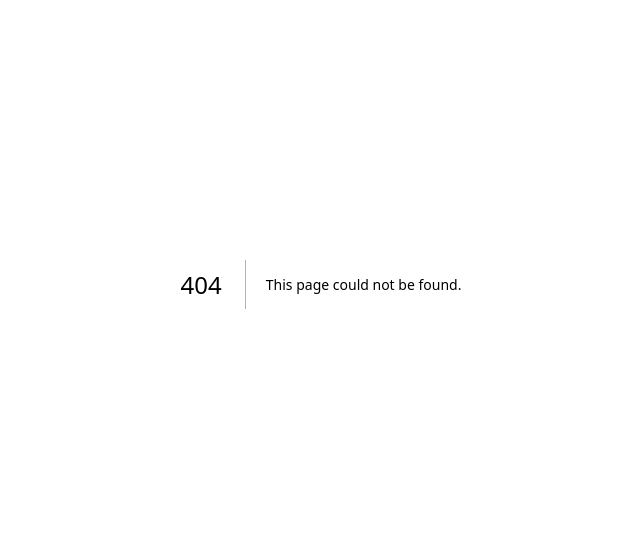
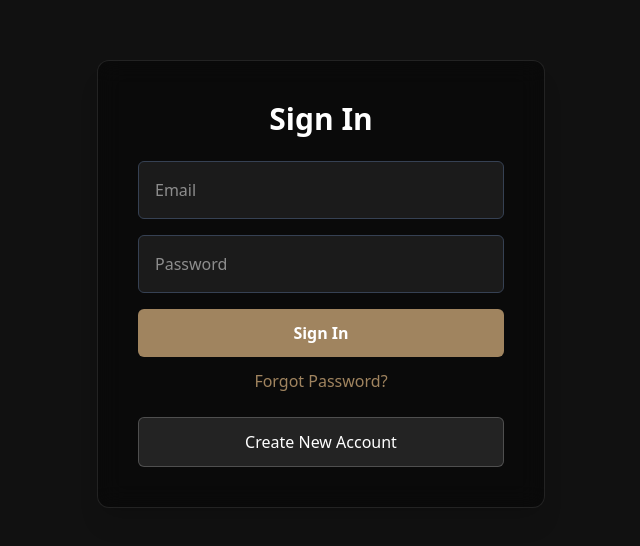
Before and after one commit to soniya-kolvekar/resturant-replica, a Next.js app: page /SignIn in a window 1280 px wide. Before the commit this address had no page. Shown: the part 116-662 px from the top of the page, without its empty margins (319-959 px from the left). Built offline with nearby package versions, Linux system fonts and the light colour scheme; no server answers.

Commit message:
firebase logic added to access it checkout /login no restriction logic to protect the actal replica page

```diff
--- /dev/null
+++ b/app/SignIn/page.js
@@ -0,0 +1,71 @@
+"use client";
+import { useState } from "react";
+import { login, resetEmail } from "../core/auth";
+import { useRouter } from "next/navigation";
+
+export default function SignInPage() {
+  const router = useRouter();
+  const [email, setEmail] = useState("");
+  const [password, setPassword] = useState("");
+
+  async function handleLogin() {
+    if (!email || !password) return alert("Enter details");
+
+    let res = await login(email, password);
+    if (res?.user) {
+      alert("Login Successful!");
+      router.push("/");
+    }
+  }
+
+  return (
+    <div className="min-h-screen w-full bg-[#111] text-white flex flex-col justify-center items-center px-4">
+      <div className="bg-black/40 backdrop-blur-md p-10 rounded-xl shadow-xl max-w-md w-full border border-white/10">
+
+        <h1 className="text-3xl font-bold text-center mb-6">
+          Sign In
+        </h1>
+
+        <input
+          type="email"
+          placeholder="Email"
+          className="w-full p-4 mb-4 rounded-md bg-[#1b1b1b] text-white border border-gray-700 focus:outline-none focus:ring-2 focus:ring-[#A0845F]"
+          value={email}
+          onChange={(e) => setEmail(e.target.value)}
+        />
+
+        <input
+          type="password"
+          placeholder="Password"
+          className="w-full p-4 mb-4 rounded-md bg-[#1b1b1b] text-white border border-gray-700 focus:outline-none focus:ring-2 focus:ring-[#A0845F]"
+          value={password}
+          onChange={(e) => setPassword(e.target.value)}
+        />
+
+        <button
+          onClick={handleLogin}
+          className="w-full bg-[#A0845F] py-3 rounded-md font-semibold hover:bg-[#8D7654] transition"
+        >
+          Sign In
+        </button>
+
+        <button
+          onClick={() => {
+            resetEmail(email);
+            alert("Reset email sent");
+          }}
+          className="w-full mt-3 text-[#A0845F] hover:text-white transition"
+        >
+          Forgot Password?
+        </button>
+
+        <button
+          onClick={() => router.push("/login")}
+          className="w-full mt-6 bg-white/10 border border-white/20 py-3 rounded-md hover:bg-white/20 transition"
+        >
+          Create New Account
+        </button>
+      </div>
+    </div>
+  );
+}
--- /dev/null
+++ b/app/core/auth.js
@@ -0,0 +1,44 @@
+import {auth} from "./firebase";
+import {
+  createUserWithEmailAndPassword,
+  signInWithEmailAndPassword,
+  signOut,
+  sendPasswordResetEmail,
+  sendEmailVerification
+} from "firebase/auth";
+
+export async function createAccount(email, password) {
+  try {
+    let result = await createUserWithEmailAndPassword(auth,email, password);
+    await sendEmailVerification(result.user)
+    return result;
+  } catch (error) {
+    console.log(error);
+  }
+}
+
+export async function login(email, password) {
+     try {
+    let result = await signInWithEmailAndPassword(auth,email, password);
+    return result;
+  } catch (error) {
+    console.log(error);
+  }
+}
+
+export async function logout() {
+  try {
+    await signOut(auth);
+    console.log("User signed out successfully");
+    return true;
+  } catch (error) {
+    console.error("Logout failed:", error.message);
+    alert("Logout failed: " + error.message);
+    return false;
+  }
+}
+
+
+export async function resetEmail(email){
+    return await sendPasswordResetEmail(auth,email)
+}
--- /dev/null
+++ b/app/core/firebase.js
@@ -0,0 +1,18 @@
+
+import { initializeApp } from "firebase/app";
+import { getAuth } from "firebase/auth";
+import { getFirestore } from "firebase/firestore";
+
+const firebaseConfig = {
+  apiKey: process.env.NEXT_PUBLIC_FIREBASE_API_KEY,
+  authDomain: process.env.NEXT_PUBLIC_FIREBASE_AUTH_DOMAIN,
+  projectId: process.env.NEXT_PUBLIC_FIREBASE_PROJECT_ID,
+  storageBucket: process.env.NEXT_PUBLIC_FIREBASE_STORAGE_BUCKET,
+  messagingSenderId: process.env.NEXT_PUBLIC_FIREBASE_MESSAGING_SENDER_ID,
+  appId: process.env.NEXT_PUBLIC_FIREBASE_APP_ID,
+};
+
+const app = initializeApp(firebaseConfig);
+
+export const auth = getAuth(app);
+export const db = getFirestore(app);
--- /dev/null
+++ b/app/login/page.js
@@ -0,0 +1,73 @@
+"use client";
+import { useState } from "react";
+import { createAccount, resetEmail } from "../core/auth";
+import { useRouter } from "next/navigation";
+
+export default function LoginPage() {
+  const router = useRouter();
+  const [email, setEmail] = useState("");
+  const [password, setPassword] = useState("");
+
+  async function handleSignup() {
+    if (!email || !password) return alert("Enter email and password");
+
+    let res = await createAccount(email, password);
+
+    if (res?.user) {
+      alert("Account created! Verification mail sent.");
+      router.push("/SignIn");
+    }
+  }
+
+  return (
+    <div className="min-h-screen w-full bg-[#111] text-white flex flex-col justify-center items-center px-4">
+      <div className="bg-black/40 backdrop-blur-md p-10 rounded-xl shadow-xl max-w-md w-full border border-white/10">
+
+        <h1 className="text-3xl font-bold text-center mb-6">
+          Create Account
+        </h1>
+
+        <input
+          type="email"
+          placeholder="Email"
+          className="w-full p-4 mb-4 rounded-md bg-[#1b1b1b] text-white border border-gray-700 focus:outline-none focus:ring-2 focus:ring-[#A0845F]"
+          value={email}
+          onChange={(e) => setEmail(e.target.value)}
+        />
+
+        <input
+          type="password"
+          placeholder="Password"
+          className="w-full p-4 mb-4 rounded-md bg-[#1b1b1b] text-white border border-gray-700 focus:outline-none focus:ring-2 focus:ring-[#A0845F]"
+          value={password}
+          onChange={(e) => setPassword(e.target.value)}
+        />
+
+        <button
+          onClick={handleSignup}
+          className="w-full bg-[#A0845F] py-3 rounded-md font-semibold hover:bg-[#8D7654] transition"
+        >
+          Sign Up
+        </button>
+
+        <button
+          onClick={() => {
+            if (!email) return alert("Enter email first!");
+            resetEmail(email);
+            alert("Password reset email sent!");
+          }}
+          className="w-full mt-3 text-[#A0845F] hover:text-white transition"
+        >
+          Forgot Password?
+        </button>
+
+        <button
+          onClick={() => router.push("/SignIn")}
+          className="w-full mt-6 bg-white/10 border border-white/20 py-3 rounded-md hover:bg-white/20 transition"
+        >
+          Already have an account? Sign In
+        </button>
+      </div>
+    </div>
+  );
+}
--- a/package.json
+++ b/package.json
@@ -9,6 +9,7 @@
     "lint": "eslint"
   },
   "dependencies": {
+    "firebase": "^12.6.0",
     "next": "16.0.1",
     "react": "19.2.0",
     "react-dom": "19.2.0",
```
Also changed, not shown: 1 other file (tests, documents, lock files or other folders).
